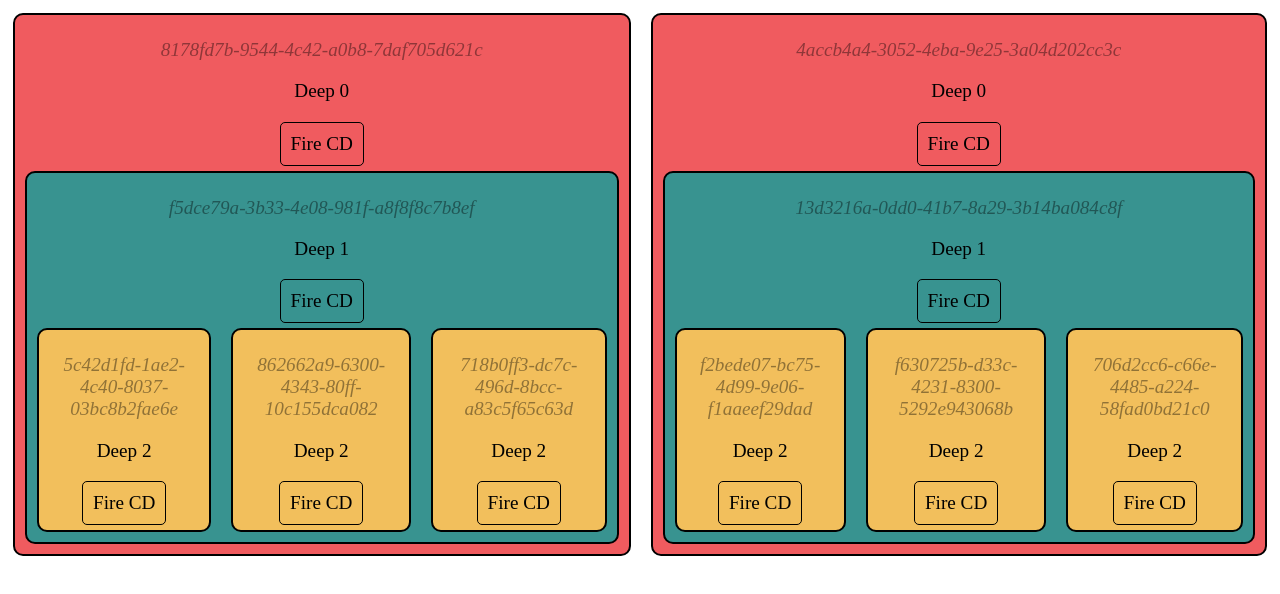
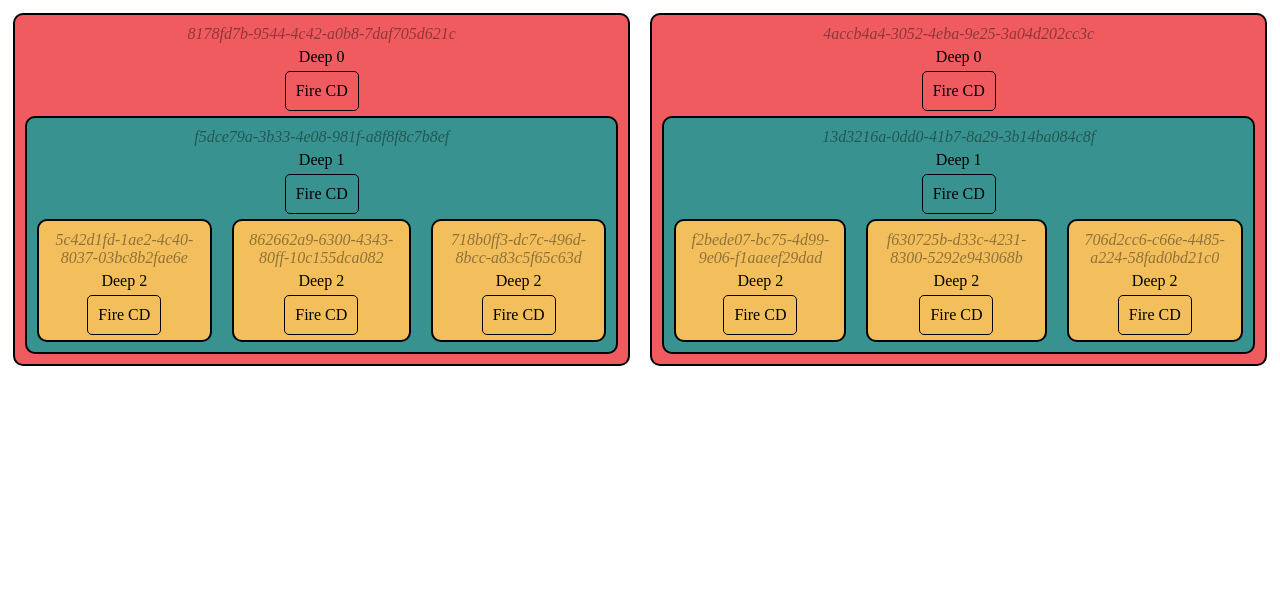
Before and after one commit to hugoMencoboni/angularChangeDetectionTests, an Angular app: page / in a window 1280 px wide. Shown: the top 594 px of the page. Built offline with nearby package versions, Linux system fonts and the light colour scheme.

Commit message:
Fix: style

```diff
--- a/src/styles.scss
+++ b/src/styles.scss
@@ -1,6 +1,9 @@
 body{
     font-family: cursive;
-    font-size: larger;
+
+    p {
+        margin: 5px;
+    }
 
     button {
         background-color: transparent;
```
